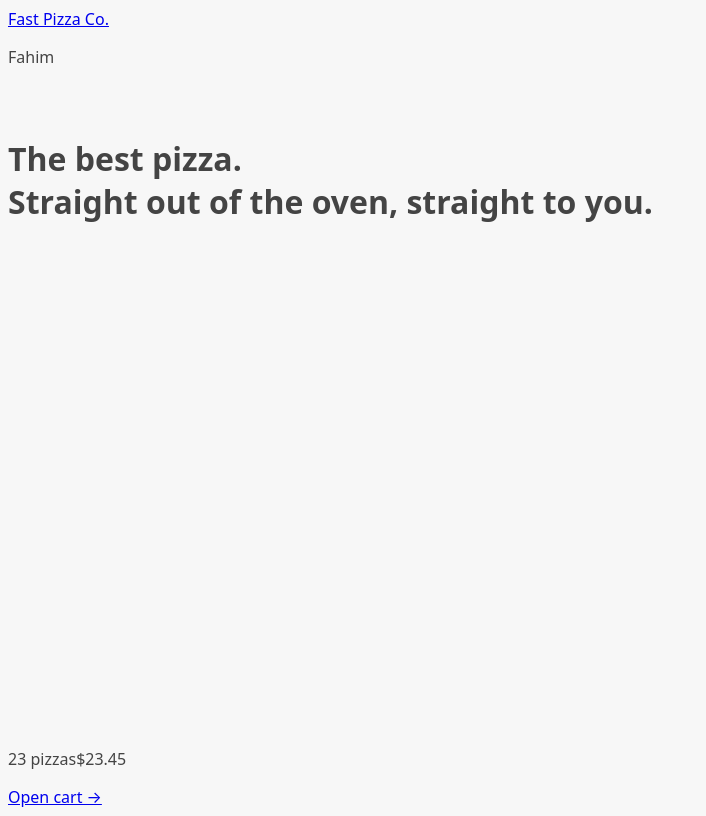
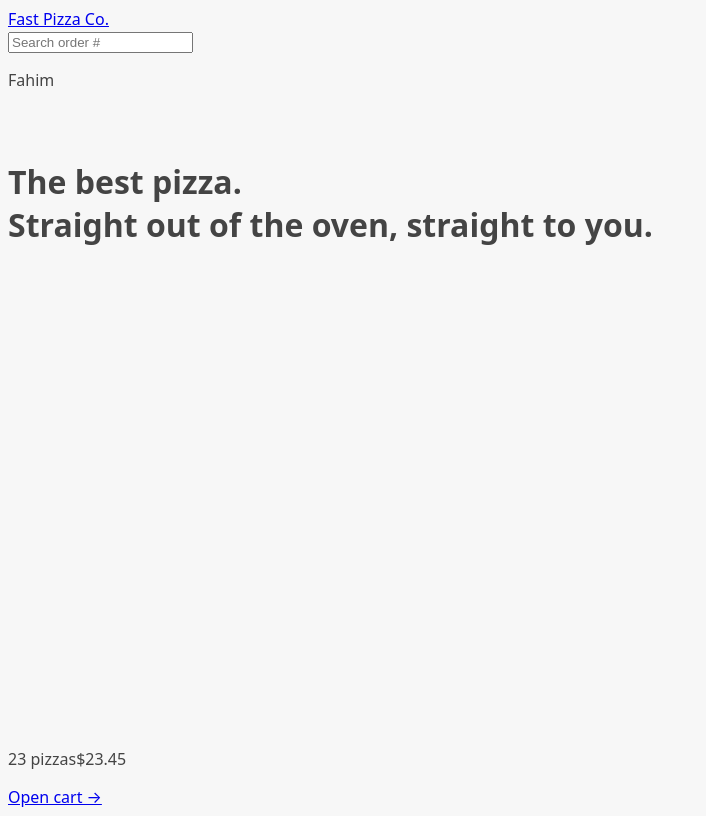
Before and after one commit to LHFahim/fast-pizza, a React (Vite) app: page / in a window 1280 px wide. Shown: the whole page, without its empty margins (0-706 px from the left). Built offline with nearby package versions, Linux system fonts and the light colour scheme.

Commit message:
added search box

```diff
--- a/src/App.jsx
+++ b/src/App.jsx
@@ -4,11 +4,14 @@
 import CreateOrder from "./features/order/CreateOrder";
 import Order from "./features/order/Order";
 import AppLayout from "./ui/AppLayout";
+import Error from "./ui/Error";
 import Home from "./ui/Home";
 
 const router = createBrowserRouter([
   {
     element: <AppLayout />,
+    errorElement: <Error />,
+
     children: [
       {
         path: "",
@@ -18,6 +21,7 @@
         path: "/menu",
         element: <Menu />,
         loader: menuLoader,
+        errorElement: <Error />,
       },
       {
         path: "/cart",
--- /dev/null
+++ b/src/features/order/SearchOrder.jsx
@@ -0,0 +1,29 @@
+import { useState } from "react";
+import { useNavigate } from "react-router-dom";
+
+const SearchOrder = () => {
+  const [query, setQuery] = useState("");
+
+  const navigate = useNavigate();
+
+  const handleSubmit = (e) => {
+    e.preventDefault();
+
+    if (!query) return;
+
+    navigate(`/order/${query}`);
+    setQuery("");
+  };
+
+  return (
+    <form onSubmit={handleSubmit}>
+      <input
+        placeholder="Search order #"
+        value={query}
+        onChange={(e) => setQuery(e.target.value)}
+      />
+    </form>
+  );
+};
+
+export default SearchOrder;
--- a/src/ui/Error.jsx
+++ b/src/ui/Error.jsx
@@ -1,15 +1,18 @@
-import { useNavigate } from 'react-router-dom';
+import { useNavigate, useRouteError } from "react-router-dom";
 
-function NotFound() {
+function Error() {
   const navigate = useNavigate();
+
+  const error = useRouteError();
 
   return (
     <div>
       <h1>Something went wrong 😢</h1>
-      <p>%MESSAGE%</p>
+      <p>{error.data || error.message}</p>
+
       <button onClick={() => navigate(-1)}>&larr; Go back</button>
     </div>
   );
 }
 
-export default NotFound;
+export default Error;
--- a/src/ui/Header/Header.jsx
+++ b/src/ui/Header/Header.jsx
@@ -1,9 +1,12 @@
 import { Link } from "react-router-dom";
+import SearchOrder from "../../features/order/SearchOrder";
 
 const Header = () => {
   return (
     <header>
       <Link to={`/`}>Fast Pizza Co.</Link>
+      <SearchOrder />
+
       <p>Fahim</p>
     </header>
   );
```
